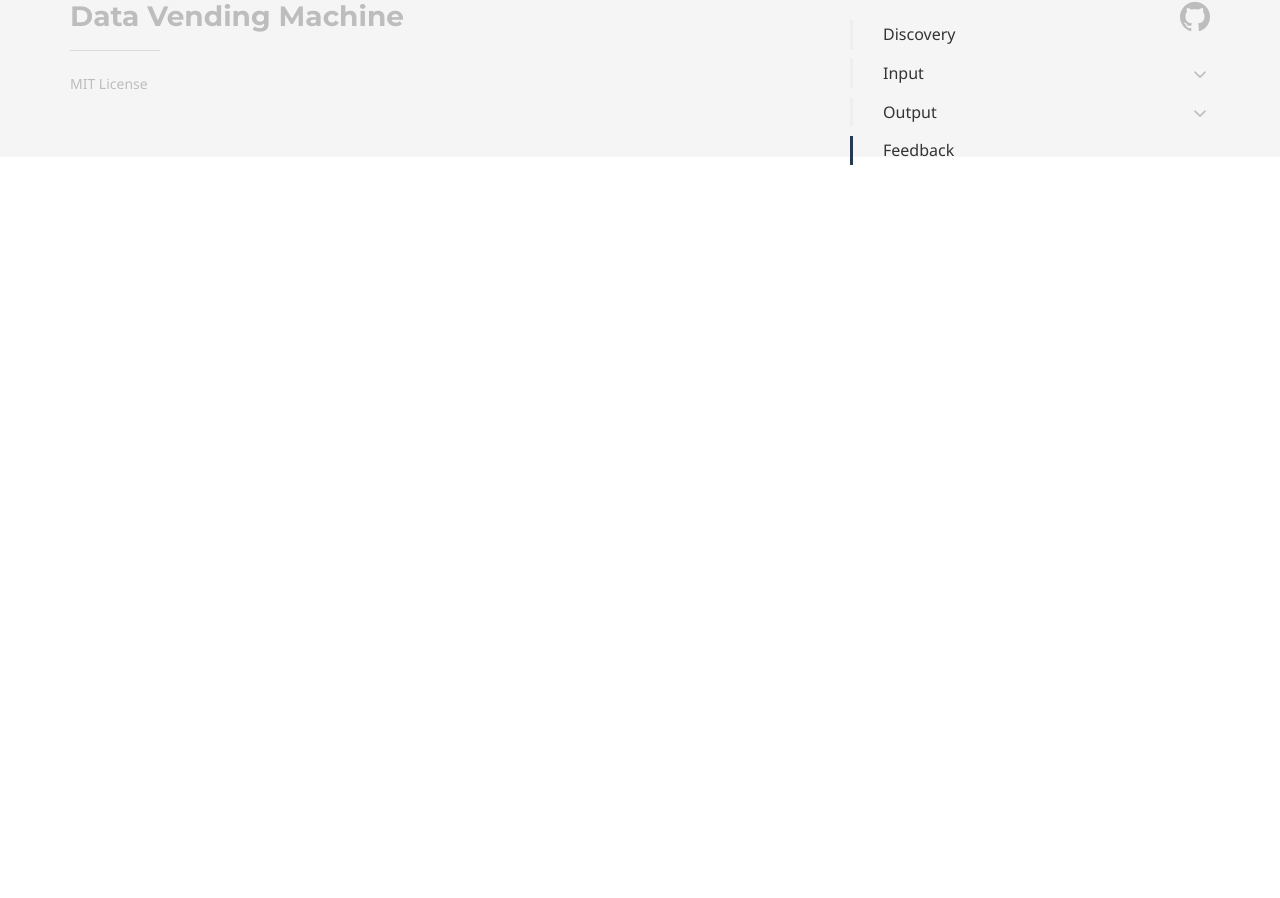
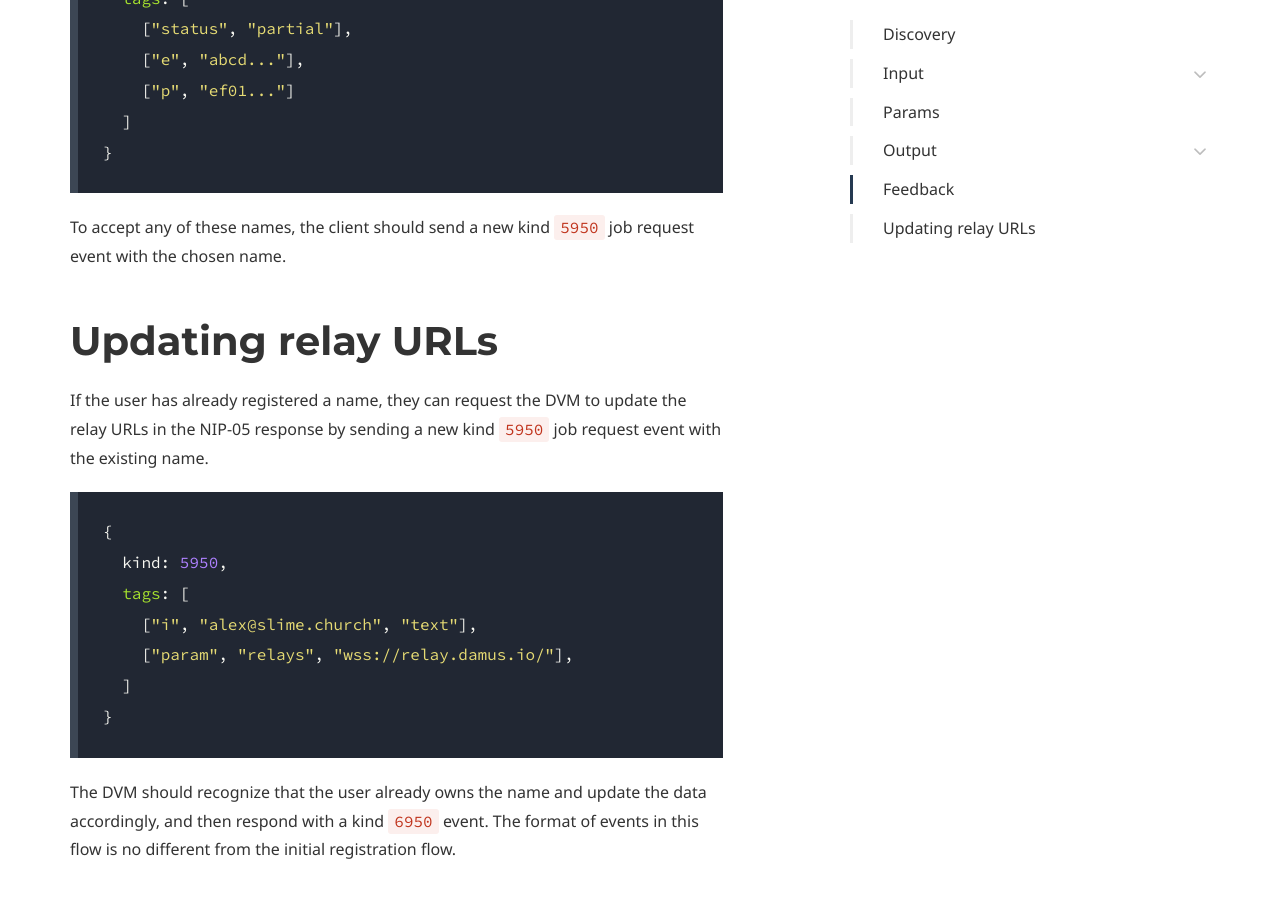
Before and after one commit to nostr-protocol/data-vending-machines, a Jekyll site: the page built from kinds/5950.md, in a window 1280 px wide and 900 px high, scrolled down 4753 px. Built offline with Jekyll 4.4.1, drawn with Linux system fonts in a browser that asks for light colours; some web fonts are replaced; before the commit the page ends 4910 px from its top, so only the background shows below that; some of the changed text lies outside the part shown.

Commit message:
Kind 5950: add "relays" params, information about updating NIP-05 relays

````diff
--- a/kinds/5950.md
+++ b/kinds/5950.md
@@ -64,6 +64,20 @@
 }
 ```
 
+# Params
+
+- `relays` - array of relay URLs to be listed in the NIP-05 response.
+
+```js
+{
+  kind: 5950,
+  tags: [
+    ["i", "alex", "text"],
+    ["param", "relays", "wss://relay.mostr.pub/", "wss://relay.snort.social/"],
+  ]
+}
+```
+
 # Output
 
 The NIP-05 username (with domain, eg `alex@example.com`) that was registered by the DVM for the user.
@@ -124,3 +138,19 @@
 ```
 
 To accept any of these names, the client should send a new kind `5950` job request event with the chosen name.
+
+# Updating relay URLs
+
+If the user has already registered a name, they can request the DVM to update the relay URLs in the NIP-05 response by sending a new kind `5950` job request event with the existing name.
+
+```js
+{
+  kind: 5950,
+  tags: [
+    ["i", "alex@slime.church", "text"],
+    ["param", "relays", "wss://relay.damus.io/"],
+  ]
+}
+```
+
+The DVM should recognize that the user already owns the name and update the data accordingly, and then respond with a kind `6950` event. The format of events in this flow is no different from the initial registration flow.
````
